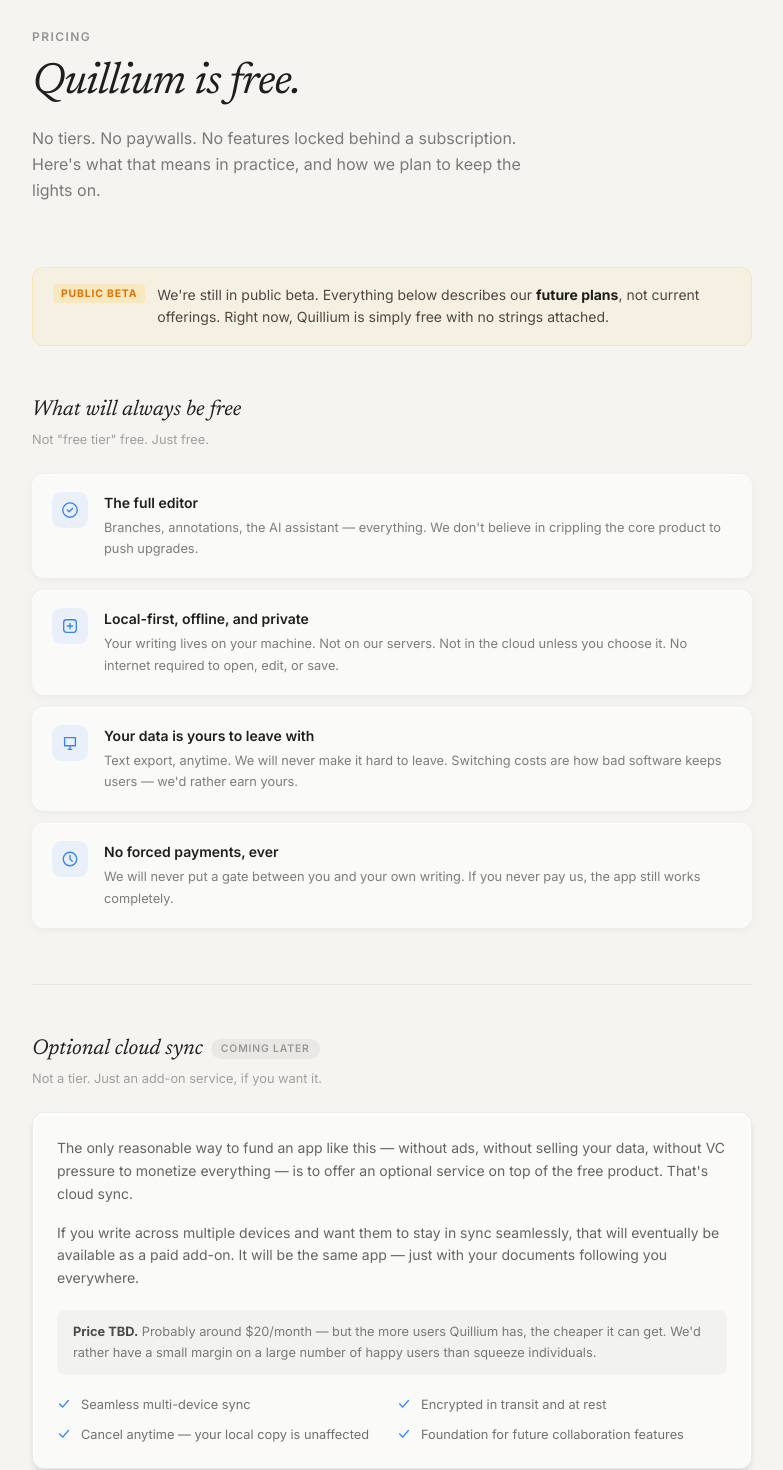
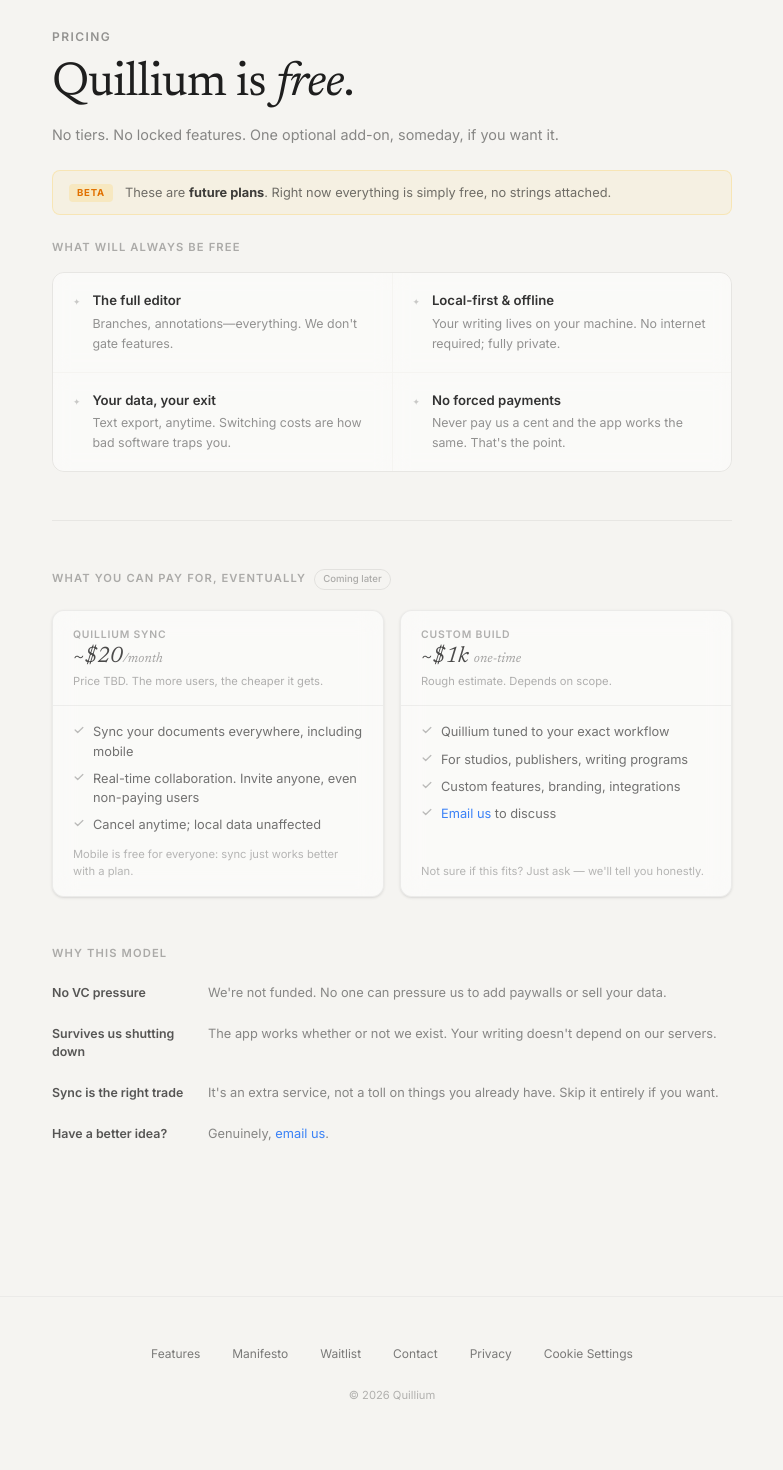
Before and after one commit to ThatXliner/quillium-landing, a SvelteKit app: page /pricing in a window 1280 px wide. Shown: the part 100-1570 px from the top of the page, without its empty margins (248-1031 px from the left). Built offline with nearby package versions, Linux system fonts and the light colour scheme.

Commit message:
Revamp Pricing page layout and copy

```diff
--- a/src/routes/pricing/+page.svelte
+++ b/src/routes/pricing/+page.svelte
@@ -1,20 +1,29 @@
+<script lang="ts">
+	import Nav from '$lib/components/Nav.svelte';
+	import Footer from '$lib/components/Footer.svelte';
+</script>
+
 <svelte:head>
 	<title>Pricing – Quillium</title>
-	<meta name="description" content="Quillium is free. No tiers, no paywalls. Here's how we plan to sustain this." />
+	<meta
+		name="description"
+		content="Quillium is free. No tiers, no paywalls. Here's how we plan to sustain this."
+	/>
 	<link rel="canonical" href="https://quillium.bryanhu.com/pricing" />
-
-	<!-- Open Graph -->
 	<meta property="og:type" content="website" />
 	<meta property="og:url" content="https://quillium.bryanhu.com/pricing" />
 	<meta property="og:title" content="Pricing – Quillium" />
-	<meta property="og:description" content="Quillium is free. No tiers, no paywalls. Here's how we plan to sustain this." />
+	<meta
+		property="og:description"
+		content="Quillium is free. No tiers, no paywalls. Here's how we plan to sustain this."
+	/>
 	<meta property="og:site_name" content="Quillium" />
-
-	<!-- Twitter Card -->
 	<meta name="twitter:card" content="summary" />
 	<meta name="twitter:title" content="Pricing – Quillium" />
-	<meta name="twitter:description" content="Quillium is free. No tiers, no paywalls. Here's how we plan to sustain this." />
-
+	<meta
+		name="twitter:description"
+		content="Quillium is free. No tiers, no paywalls. Here's how we plan to sustain this."
+	/>
 	<link rel="preconnect" href="https://fonts.googleapis.com" />
 	<link rel="preconnect" href="https://fonts.gstatic.com" crossorigin="anonymous" />
 	<link
@@ -23,90 +32,77 @@
 	/>
 </svelte:head>
 
-<script lang="ts">
-	import Nav from '$lib/components/Nav.svelte';
-	import Footer from '$lib/components/Footer.svelte';
-</script>
-
 <Nav />
 
 <main class="min-h-screen px-6 pt-32 pb-24">
-	<div class="mx-auto max-w-[720px]">
-
+	<div class="mx-auto max-w-170">
 		<!-- Header -->
-		<header class="mb-16">
+		<header>
 			<p class="section-eyebrow">Pricing</p>
-			<h1 class="mb-4 font-[Newsreader,Georgia,serif] text-[clamp(1.75rem,4vw,2.75rem)] font-normal leading-[1.15] tracking-[-0.02em] text-black/88 italic">
-				Quillium is free.
+			<h1
+				class="mb-3 font-[Newsreader,Georgia,serif] text-[clamp(2rem,5vw,3rem)] leading-[1.1] font-normal tracking-[-0.02em] text-black/88"
+			>
+				Quillium is <span class="italic">free</span>.
 			</h1>
-			<p class="text-[1rem] leading-relaxed text-black/50 max-w-[520px]">
-				No tiers. No paywalls. No features locked behind a subscription. Here's what that means in practice, and how we plan to keep the lights on.
+			<p class="max-w-lg text-[0.9rem] leading-relaxed text-black/45">
+				No tiers. No locked features. One optional add-on, someday, if you want it.
 			</p>
 		</header>
 
 		<!-- Beta notice -->
-		<div class="mb-12 flex items-start gap-3 rounded-xl border border-amber-400/20 bg-amber-400/6 px-5 py-4">
-			<span class="shrink-0 rounded bg-amber-400/15 px-2 py-0.5 text-[0.65rem] font-bold uppercase tracking-[0.08em] text-amber-600">Public Beta</span>
-			<p class="m-0 text-[0.875rem] leading-relaxed text-black/70">
-				We're still in public beta. Everything below describes our <strong class="text-black/88">future plans</strong>, not current offerings. Right now, Quillium is simply free with no strings attached.
+		<div
+			class="my-6 flex items-center gap-3 rounded-lg border border-amber-400/20 bg-amber-400/6 px-4 py-3"
+		>
+			<span
+				class="shrink-0 rounded bg-amber-400/15 px-2 py-0.5 text-[0.6rem] font-bold tracking-[0.08em] text-amber-600 uppercase"
+				>Beta</span
+			>
+			<p class="m-0 text-[0.8rem] text-black/55">
+				These are <strong class="text-black/75">future plans</strong>. Right now everything is
+				simply free, no strings attached.
 			</p>
 		</div>
 
-		<!-- What's always free -->
-		<section class="mb-14">
-			<h2 class="mb-1 font-[Newsreader,Georgia,serif] text-[1.35rem] font-normal italic text-black/88">What will always be free</h2>
-			<p class="mb-6 text-[0.8rem] text-black/35">Not "free tier" free. Just free.</p>
-
-			<div class="grid gap-3">
-				<div class="promise-card">
-					<div class="promise-icon" style="background:rgba(59,130,246,0.08);">
-						<svg width="18" height="18" viewBox="0 0 20 20" fill="none">
-							<path d="M10 2C5.58 2 2 5.58 2 10s3.58 8 8 8 8-3.58 8-8-3.58-8-8-8Z" stroke="#3b82f6" stroke-width="1.5" />
-							<path d="M7 10l2 2 4-4" stroke="#3b82f6" stroke-width="1.5" stroke-linecap="round" stroke-linejoin="round" />
-						</svg>
-					</div>
+		<!-- Promises: 2×2 grid -->
+		<section>
+			<p class="mb-4 text-[0.7rem] font-semibold tracking-[0.1em] text-black/30 uppercase">
+				What will always be free
+			</p>
+			<div
+				class="grid grid-cols-1 gap-px overflow-hidden rounded-xl border border-black/6 sm:grid-cols-2"
+			>
+				<div class="promise-cell">
+					<span class="promise-glyph">✦</span>
 					<div>
-						<h3 class="promise-title">The full editor</h3>
-						<p class="promise-body">Branches, annotations, the AI assistant — everything. We don't believe in crippling the core product to push upgrades.</p>
+						<p class="promise-title">The full editor</p>
+						<p class="promise-body">Branches, annotations—everything. We don't gate features.</p>
 					</div>
 				</div>
-
-				<div class="promise-card">
-					<div class="promise-icon" style="background:rgba(59,130,246,0.08);">
-						<svg width="18" height="18" viewBox="0 0 20 20" fill="none">
-							<rect x="3" y="3" width="14" height="14" rx="3" stroke="#3b82f6" stroke-width="1.5" />
-							<path d="M7 10h6M10 7v6" stroke="#3b82f6" stroke-width="1.5" stroke-linecap="round" />
-						</svg>
-					</div>
+				<div class="promise-cell">
+					<span class="promise-glyph">✦</span>
 					<div>
-						<h3 class="promise-title">Local-first, offline, and private</h3>
-						<p class="promise-body">Your writing lives on your machine. Not on our servers. Not in the cloud unless you choose it. No internet required to open, edit, or save.</p>
+						<p class="promise-title">Local-first &amp; offline</p>
+						<p class="promise-body">
+							Your writing lives on your machine. No internet required; fully private.
+						</p>
 					</div>
 				</div>
-
-				<div class="promise-card">
-					<div class="promise-icon" style="background:rgba(59,130,246,0.08);">
-						<svg width="18" height="18" viewBox="0 0 20 20" fill="none">
-							<path d="M4 4h12v9H4z" stroke="#3b82f6" stroke-width="1.5" stroke-linejoin="round" />
-							<path d="M8 17h4M10 13v4" stroke="#3b82f6" stroke-width="1.5" stroke-linecap="round" />
-						</svg>
-					</div>
+				<div class="promise-cell">
+					<span class="promise-glyph">✦</span>
 					<div>
-						<h3 class="promise-title">Your data is yours to leave with</h3>
-						<p class="promise-body">Text export, anytime. We will never make it hard to leave. Switching costs are how bad software keeps users — we'd rather earn yours.</p>
+						<p class="promise-title">Your data, your exit</p>
+						<p class="promise-body">
+							Text export, anytime. Switching costs are how bad software traps you.
+						</p>
 					</div>
 				</div>
-
-				<div class="promise-card">
-					<div class="promise-icon" style="background:rgba(59,130,246,0.08);">
-						<svg width="18" height="18" viewBox="0 0 20 20" fill="none">
-							<circle cx="10" cy="10" r="7.5" stroke="#3b82f6" stroke-width="1.5" />
-							<path d="M10 6v4l2.5 2.5" stroke="#3b82f6" stroke-width="1.5" stroke-linecap="round" />
-						</svg>
-					</div>
+				<div class="promise-cell">
+					<span class="promise-glyph">✦</span>
 					<div>
-						<h3 class="promise-title">No forced payments, ever</h3>
-						<p class="promise-body">We will never put a gate between you and your own writing. If you never pay us, the app still works completely.</p>
+						<p class="promise-title">No forced payments</p>
+						<p class="promise-body">
+							Never pay us a cent and the app works the same. That's the point.
+						</p>
 					</div>
 				</div>
 			</div>
@@ -115,126 +111,292 @@
 		<!-- Divider -->
 		<div class="my-12 border-t border-black/6"></div>
 
-		<!-- Coming: Sync -->
-		<section class="mb-14">
-			<div class="mb-1 flex items-center gap-2">
-				<h2 class="font-[Newsreader,Georgia,serif] text-[1.35rem] font-normal italic text-black/88">Optional cloud sync</h2>
-				<span class="rounded-full bg-black/5 px-2.5 py-0.5 text-[0.65rem] font-semibold uppercase tracking-[0.08em] text-black/35">Coming later</span>
+		<!-- Cards: Sync + Custom -->
+		<section class="mb-12">
+			<div class="mb-5 flex items-baseline gap-2">
+				<p class="text-[0.7rem] font-semibold tracking-[0.1em] text-black/30 uppercase">
+					What you can pay for, eventually
+				</p>
+				<span
+					class="rounded-full border border-black/8 px-2 py-0.5 text-[0.6rem] font-medium text-black/30"
+					>Coming later</span
+				>
 			</div>
-			<p class="mb-6 text-[0.8rem] text-black/35">Not a tier. Just an add-on service, if you want it.</p>
 
-			<div class="rounded-xl border border-black/6 bg-white/50 p-6 shadow-md inset-shadow-sm inset-shadow-white backdrop-blur-md">
-				<p class="mb-4 text-[0.875rem] leading-relaxed text-black/60">
-					The only reasonable way to fund an app like this — without ads, without selling your data, without VC pressure to monetize everything — is to offer an optional service on top of the free product. That's cloud sync.
-				</p>
-				<p class="mb-5 text-[0.875rem] leading-relaxed text-black/60">
-					If you write across multiple devices and want them to stay in sync seamlessly, that will eventually be available as a paid add-on. It will be the same app — just with your documents following you everywhere.
-				</p>
-
-				<div class="mb-5 rounded-lg bg-black/3 px-4 py-3">
-					<p class="m-0 text-[0.8rem] leading-relaxed text-black/50">
-						<strong class="text-black/70">Price TBD.</strong> Probably around $20/month — but the more users Quillium has, the cheaper it can get. We'd rather have a small margin on a large number of happy users than squeeze individuals.
-					</p>
+			<div class="grid grid-cols-1 gap-4 sm:grid-cols-2 sm:items-start">
+				<!-- Sync card -->
+				<div
+					class="flex h-full flex-col overflow-hidden rounded-xl border border-black/6 bg-white/50 shadow-sm backdrop-blur-md"
+				>
+					<div class="border-b border-black/5 px-5 py-4">
+						<p class="mb-1 text-[0.65rem] font-semibold tracking-[0.08em] text-black/30 uppercase">
+							Quillium Sync
+						</p>
+						<p
+							class="font-[Newsreader,Georgia,serif] text-[1.4rem] leading-none text-black/70 italic"
+						>
+							~$20<span class="text-[0.85rem] text-black/35">/month</span>
+						</p>
+						<p class="mt-1 text-[0.7rem] text-black/30">
+							Price TBD. The more users, the cheaper it gets.
+						</p>
+					</div>
+					<div class="flex flex-1 flex-col px-5 py-4">
+						<ul class="space-y-2">
+							<li class="flex items-start gap-2 text-[0.8rem] text-black/55">
+								<svg
+									class="mt-0.5 shrink-0 text-black/25"
+									width="12"
+									height="12"
+									viewBox="0 0 14 14"
+									fill="none"
+									><path
+										d="M2.5 7l3 3 6-6"
+										stroke="currentColor"
+										stroke-width="1.5"
+										stroke-linecap="round"
+										stroke-linejoin="round"
+									/></svg
+								>
+								Sync your documents everywhere, including mobile
+							</li>
+							<li class="flex items-start gap-2 text-[0.8rem] text-black/55">
+								<svg
+									class="mt-0.5 shrink-0 text-black/25"
+									width="12"
+									height="12"
+									viewBox="0 0 14 14"
+									fill="none"
+									><path
+										d="M2.5 7l3 3 6-6"
+										stroke="currentColor"
+										stroke-width="1.5"
+										stroke-linecap="round"
+										stroke-linejoin="round"
+									/></svg
+								>
+								Real-time collaboration. Invite anyone, even non-paying users
+							</li>
+							<li class="flex items-start gap-2 text-[0.8rem] text-black/55">
+								<svg
+									class="mt-0.5 shrink-0 text-black/25"
+									width="12"
+									height="12"
+									viewBox="0 0 14 14"
+									fill="none"
+									><path
+										d="M2.5 7l3 3 6-6"
+										stroke="currentColor"
+										stroke-width="1.5"
+										stroke-linecap="round"
+										stroke-linejoin="round"
+									/></svg
+								>
+								Cancel anytime; local data unaffected
+							</li>
+						</ul>
+						<p class="mt-auto pt-3 text-[0.7rem] text-black/28">
+							Mobile is free for everyone: sync just works better with a plan.
+						</p>
+					</div>
 				</div>
 
-				<div class="grid gap-2.5 sm:grid-cols-2">
-					<div class="flex items-start gap-2.5">
-						<span class="mt-0.5 shrink-0 text-[#3b82f6]">
-							<svg width="14" height="14" viewBox="0 0 16 16" fill="none">
-								<path d="M3 8l3.5 3.5L13 4" stroke="currentColor" stroke-width="1.5" stroke-linecap="round" stroke-linejoin="round" />
-							</svg>
-						</span>
-						<span class="text-[0.8rem] text-black/55">Seamless multi-device sync</span>
+				<!-- Custom build card -->
+				<div
+					class="flex h-full flex-col overflow-hidden rounded-xl border border-black/6 bg-white/50 shadow-sm backdrop-blur-md"
+				>
+					<div class="border-b border-black/5 px-5 py-4">
+						<p class="mb-1 text-[0.65rem] font-semibold tracking-[0.08em] text-black/30 uppercase">
+							Custom Build
+						</p>
+						<p
+							class="font-[Newsreader,Georgia,serif] text-[1.4rem] leading-none text-black/70 italic"
+						>
+							~$1k <span class="text-[0.85rem] text-black/35"> one-time</span>
+						</p>
+						<p class="mt-1 text-[0.7rem] text-black/30">Rough estimate. Depends on scope.</p>
 					</div>
-					<div class="flex items-start gap-2.5">
-						<span class="mt-0.5 shrink-0 text-[#3b82f6]">
-							<svg width="14" height="14" viewBox="0 0 16 16" fill="none">
-								<path d="M3 8l3.5 3.5L13 4" stroke="currentColor" stroke-width="1.5" stroke-linecap="round" stroke-linejoin="round" />
-							</svg>
-						</span>
-						<span class="text-[0.8rem] text-black/55">Encrypted in transit and at rest</span>
-					</div>
-					<div class="flex items-start gap-2.5">
-						<span class="mt-0.5 shrink-0 text-[#3b82f6]">
-							<svg width="14" height="14" viewBox="0 0 16 16" fill="none">
-								<path d="M3 8l3.5 3.5L13 4" stroke="currentColor" stroke-width="1.5" stroke-linecap="round" stroke-linejoin="round" />
-							</svg>
-						</span>
-						<span class="text-[0.8rem] text-black/55">Cancel anytime — your local copy is unaffected</span>
-					</div>
-					<div class="flex items-start gap-2.5">
-						<span class="mt-0.5 shrink-0 text-[#3b82f6]">
-							<svg width="14" height="14" viewBox="0 0 16 16" fill="none">
-								<path d="M3 8l3.5 3.5L13 4" stroke="currentColor" stroke-width="1.5" stroke-linecap="round" stroke-linejoin="round" />
-							</svg>
-						</span>
-						<span class="text-[0.8rem] text-black/55">Foundation for future collaboration features</span>
+					<div class="flex flex-1 flex-col px-5 py-4">
+						<ul class="space-y-2">
+							<li class="flex items-start gap-2 text-[0.8rem] text-black/55">
+								<svg
+									class="mt-0.5 shrink-0 text-black/25"
+									width="12"
+									height="12"
+									viewBox="0 0 14 14"
+									fill="none"
+									><path
+										d="M2.5 7l3 3 6-6"
+										stroke="currentColor"
+										stroke-width="1.5"
+										stroke-linecap="round"
+										stroke-linejoin="round"
+									/></svg
+								>
+								Quillium tuned to your exact workflow
+							</li>
+							<li class="flex items-start gap-2 text-[0.8rem] text-black/55">
+								<svg
+									class="mt-0.5 shrink-0 text-black/25"
+									width="12"
+									height="12"
+									viewBox="0 0 14 14"
+									fill="none"
+									><path
+										d="M2.5 7l3 3 6-6"
+										stroke="currentColor"
+										stroke-width="1.5"
+										stroke-linecap="round"
+										stroke-linejoin="round"
+									/></svg
+								>
+								For studios, publishers, writing programs
+							</li>
+							<li class="flex items-start gap-2 text-[0.8rem] text-black/55">
+								<svg
+									class="mt-0.5 shrink-0 text-black/25"
+									width="12"
+									height="12"
+									viewBox="0 0 14 14"
+									fill="none"
+									><path
+										d="M2.5 7l3 3 6-6"
+										stroke="currentColor"
+										stroke-width="1.5"
+										stroke-linecap="round"
+										stroke-linejoin="round"
+									/></svg
+								>
+								Custom features, branding, integrations
+							</li>
+							<li class="flex items-start gap-2 text-[0.8rem] text-black/55">
+								<svg
+									class="mt-0.5 shrink-0 text-black/25"
+									width="12"
+									height="12"
+									viewBox="0 0 14 14"
+									fill="none"
+									><path
+										d="M2.5 7l3 3 6-6"
+										stroke="currentColor"
+										stroke-width="1.5"
+										stroke-linecap="round"
+										stroke-linejoin="round"
+									/></svg
+								>
+								<span
+									><a
+										href="mailto:thatxliner@gmail.com"
+										class="text-[#3b82f6] no-underline hover:underline">Email us</a
+									> to discuss</span
+								>
+							</li>
+						</ul>
+						<p class="mt-auto pt-3 text-[0.7rem] text-black/28">
+							Not sure if this fits? Just ask — we'll tell you honestly.
+						</p>
 					</div>
 				</div>
 			</div>
 		</section>
 
-		<!-- Why section -->
+		<!-- Why this model: scannable -->
 		<section class="mb-14">
-			<h2 class="mb-6 font-[Newsreader,Georgia,serif] text-[1.35rem] font-normal italic text-black/88">Why this model</h2>
-			<div class="space-y-4 text-[0.875rem] leading-[1.8] text-black/55">
-				<p>
-					The writing tool market is full of apps that start free, build a following, then slowly lock features behind subscriptions until the free version is barely usable. We think that's a bad deal, and we refuse to do it.
-				</p>
-				<p>
-					Local-first software solves a real problem: your writing doesn't disappear if we shut down, raise prices, or get acquired. The app works whether or not we exist. We think that's the only honest way to build a tool people trust with years of their work.
-				</p>
-				<p>
-					The sync service is the only monetization option that doesn't compromise this. It's an additional service, not a tax on existing functionality. You can skip it entirely — or even roll your own sync if you're technically inclined (though fair warning: SQLite binary files and conflict resolution make that genuinely tricky).
-				</p>
-				<p class="text-black/40 text-[0.8rem]">
-					Have a suggestion or think there's a better model? We'd genuinely like to hear it — <a href="mailto:thatxliner@gmail.com" class="text-[#3b82f6] no-underline hover:underline">email us</a>.
-				</p>
+			<p class="mb-5 text-[0.7rem] font-semibold tracking-[0.1em] text-black/30 uppercase">
+				Why this model
+			</p>
+			<div class="space-y-5">
+				<div class="why-row">
+					<p class="why-label">No VC pressure</p>
+					<p class="why-text">
+						We're not funded. No one can pressure us to add paywalls or sell your data.
+					</p>
+				</div>
+				<div class="why-row">
+					<p class="why-label">Survives us shutting down</p>
+					<p class="why-text">
+						The app works whether or not we exist. Your writing doesn't depend on our servers.
+					</p>
+				</div>
+				<div class="why-row">
+					<p class="why-label">Sync is the right trade</p>
+					<p class="why-text">
+						It's an extra service, not a toll on things you already have. Skip it entirely if you
+						want.
+					</p>
+				</div>
+				<div class="why-row">
+					<p class="why-label">Have a better idea?</p>
+					<p class="why-text">
+						Genuinely, <a
+							href="mailto:thatxliner@gmail.com"
+							class="text-[#3b82f6] no-underline hover:underline">email us</a
+						>.
+					</p>
+				</div>
 			</div>
 		</section>
-
-		<!-- Custom build callout -->
-		<section class="rounded-xl border border-black/6 bg-white/40 px-6 py-5 backdrop-blur-md">
-			<p class="mb-1 text-[0.75rem] font-semibold uppercase tracking-[0.08em] text-black/30">Something else?</p>
-			<p class="mb-0 text-[0.875rem] leading-relaxed text-black/55">
-				If you're a studio, publisher, or just someone with very specific workflow needs, we're open to building a custom version of Quillium tuned exactly to how you work. <a href="mailto:thatxliner@gmail.com" class="text-[#3b82f6] no-underline hover:underline">Reach out</a> and we can talk.
-			</p>
-		</section>
-
 	</div>
 </main>
 
 <Footer />
 
 <style>
-	.promise-card {
+	/* Promise grid */
+	.promise-cell {
 		display: flex;
-		gap: 16px;
-		border-radius: 12px;
+		align-items: flex-start;
+		gap: 12px;
+		padding: 18px 20px;
 		background: rgba(255, 255, 255, 0.5);
-		padding: 18px 20px;
-		box-shadow: 0 2px 8px rgba(0,0,0,0.05), inset 0 1px 0 rgba(255,255,255,0.8);
 		backdrop-filter: blur(8px);
 	}
-	.promise-icon {
+	.promise-glyph {
+		font-size: 0.55rem;
+		color: rgba(0, 0, 0, 0.2);
+		margin-top: 4px;
 		flex-shrink: 0;
-		width: 36px;
-		height: 36px;
-		border-radius: 9px;
-		display: flex;
-		align-items: center;
-		justify-content: center;
+		letter-spacing: 0;
 	}
 	.promise-title {
-		font-size: 0.875rem;
+		font-size: 0.825rem;
 		font-weight: 600;
-		color: rgba(0,0,0,0.88);
-		margin: 0 0 4px 0;
+		color: rgba(0, 0, 0, 0.8);
+		margin: 0 0 3px 0;
 	}
 	.promise-body {
-		font-size: 0.8rem;
-		color: rgba(0,0,0,0.5);
-		line-height: 1.7;
+		font-size: 0.775rem;
+		color: rgba(0, 0, 0, 0.42);
+		line-height: 1.6;
 		margin: 0;
 	}
+
+	/* Why rows */
+	.why-row {
+		display: grid;
+		grid-template-columns: 140px 1fr;
+		gap: 16px;
+		align-items: baseline;
+	}
+	@media (max-width: 480px) {
+		.why-row {
+			grid-template-columns: 1fr;
+			gap: 2px;
+		}
+	}
+	.why-label {
+		font-size: 0.775rem;
+		font-weight: 600;
+		color: rgba(0, 0, 0, 0.65);
+		margin: 0;
+	}
+	.why-text {
+		font-size: 0.8rem;
+		color: rgba(0, 0, 0, 0.45);
+		line-height: 1.65;
+		margin: 0;
+	}
+	.why-text a {
+		color: #3b82f6;
+	}
 </style>
```
